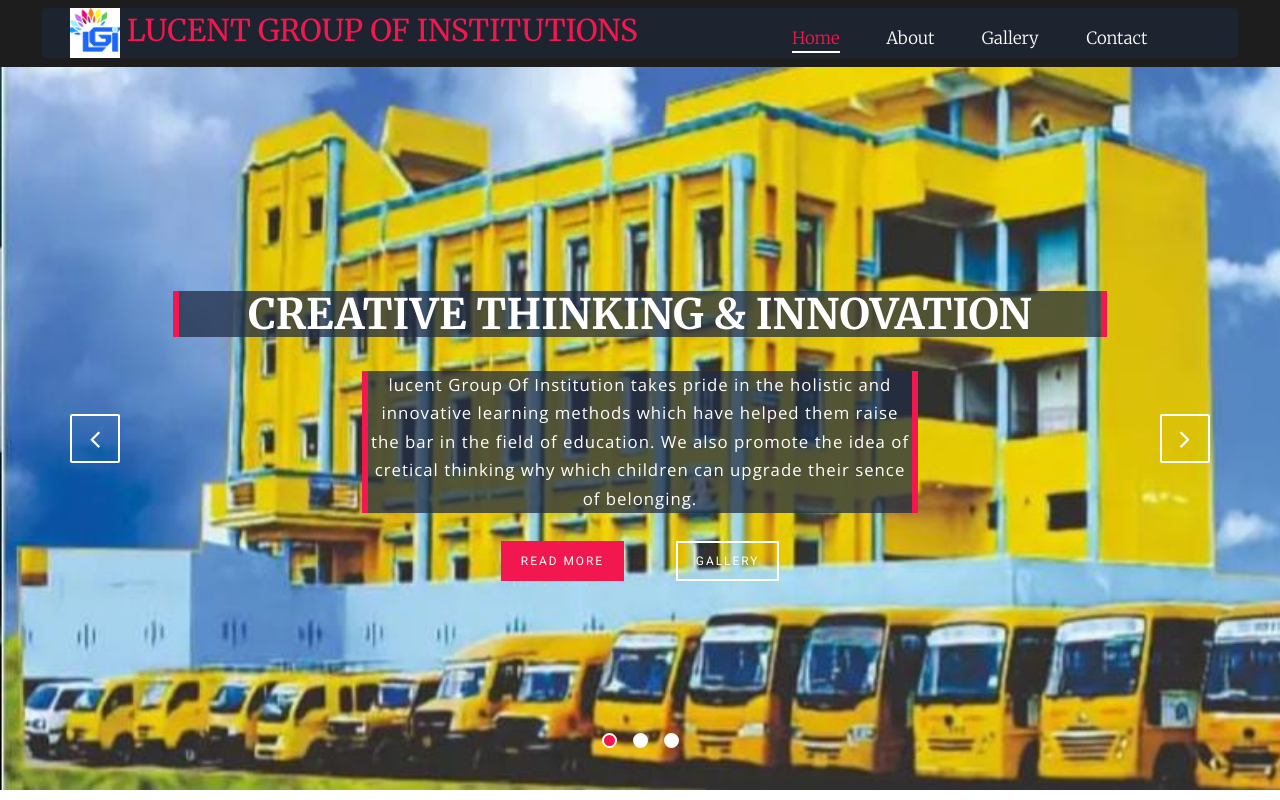
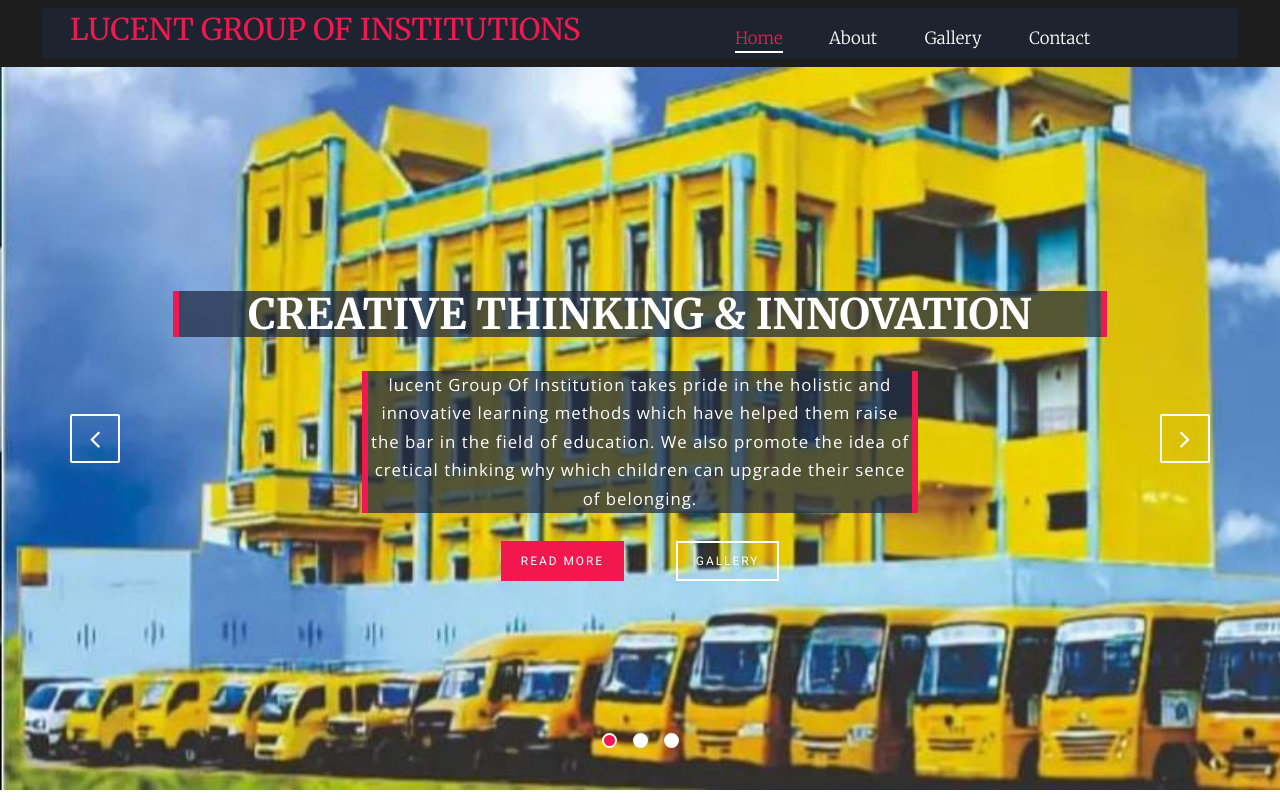
Before and after one commit to its-yashh/LGI, a plain HTML site: page index.html in a window 1280 px wide. Shown: the top 800 px of the page. Drawn offline with nearby package versions, Linux system fonts and the light colour scheme.

Commit message:
Add files via upload

```diff
--- a/index.html
+++ b/index.html
@@ -37,7 +37,7 @@
 						</button>
 						<h1 style="font-size: 30px;">
 							<a href="index.html">
-								<img src="images/logo.jpg" alt="Lucent Group Of Institutions" style="height: 50px; vertical-align: middle;">
+								<!-- <img src="images/logo.jpg" alt="Lucent Group Of Institutions" style="height: 50px; vertical-align: middle;"> -->
 								Lucent Group Of Institutions
 							</a>
 						</h1>
```
